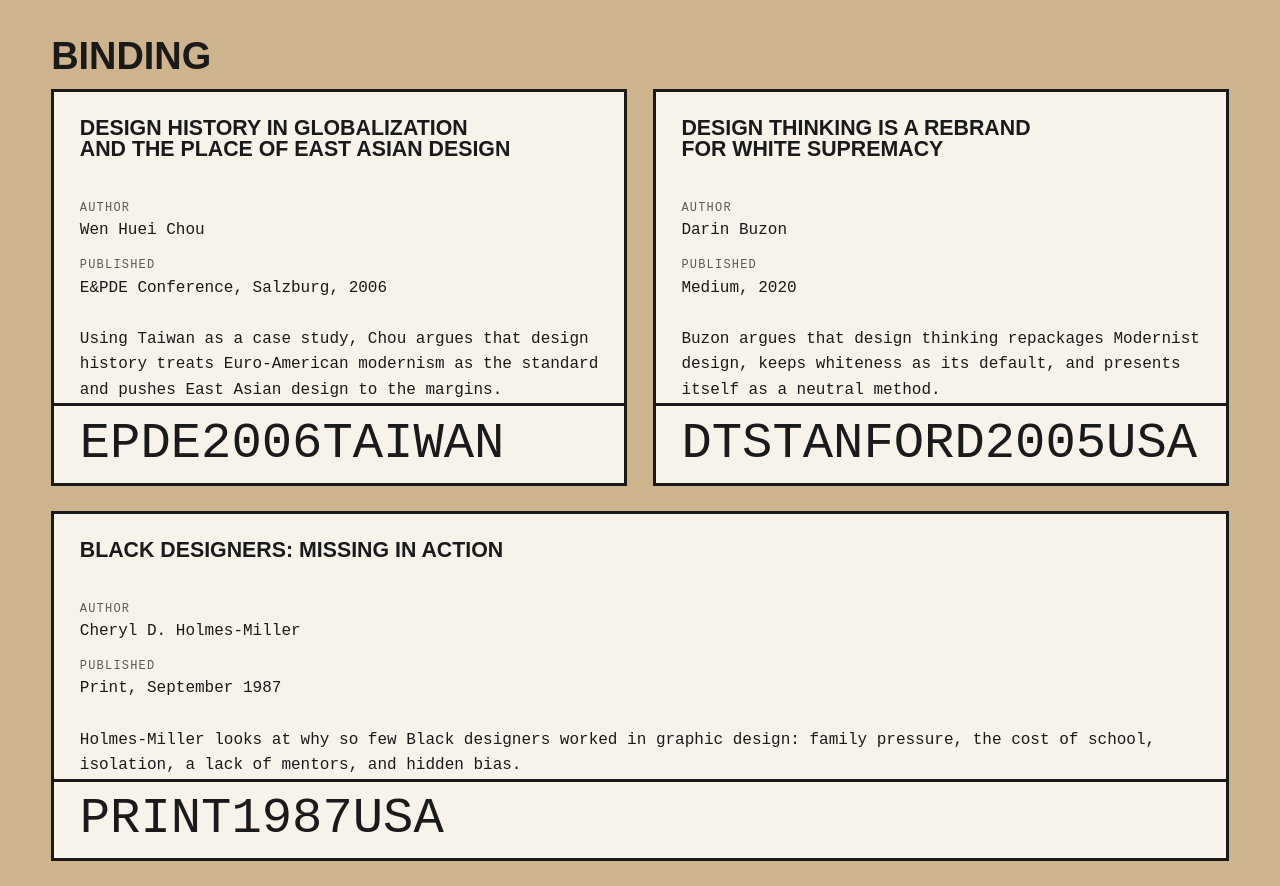
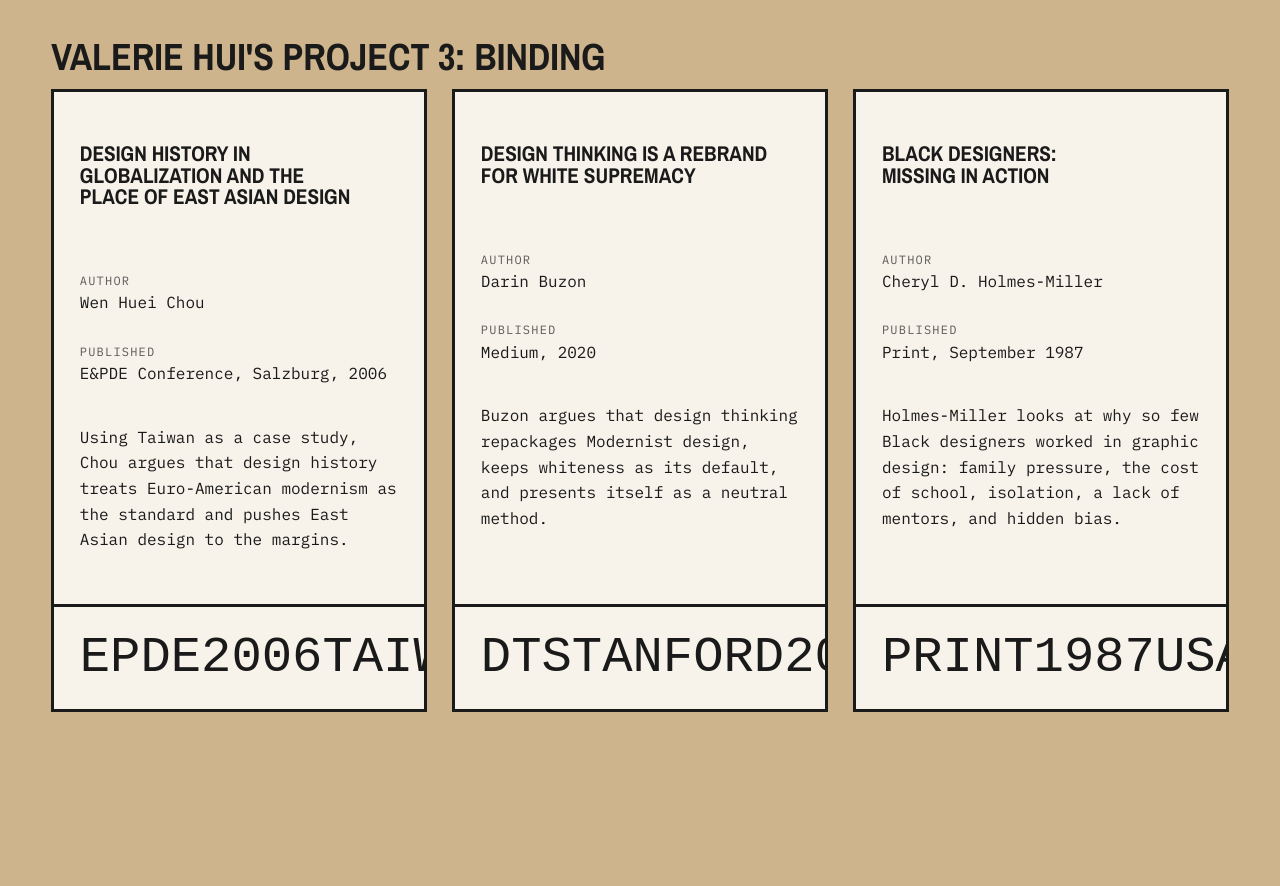
Before and after one commit to valpal2001/binding, a plain HTML site: page index.html in a window 1280 px wide. After the commit the page ends 800 px from the top, so only its background shows below. Drawn offline with nearby package versions, Linux system fonts and the light colour scheme; a web font is replaced by a local one.

Commit message:
landing page tinkering

```diff
--- a/index.html
+++ b/index.html
@@ -1,7 +1,8 @@
 <html>
 	<head>
 		<meta name="viewport" content="width=device-width, initial-scale=1">
-		<title>Binding</title>
+		<link rel="stylesheet" href="https://fonts.googleapis.com/css2?family=Archivo+Narrow:wght@700&family=IBM+Plex+Mono:ital,wght@0,400;0,700;1,400&family=Noto+Sans+TC:wght@900&family=Libre+Barcode+128&display=swap">		<title>Binding</title>
+		<p></p>
 	<style>
 		@import 'styles/reset.css' layer(reset);
 		@import 'styles/common.css' layer(common);
@@ -9,7 +10,8 @@
 	</head>
 
 	<body>
-		<h1>Binding</h1>
+		<h1>Valerie Hui's Project 3: Binding</h1>
+		<p></p>
 		<nav aria-label="Contents">
 				<ol class="cards">
 					<li>
--- a/styles/common.css
+++ b/styles/common.css
@@ -298,6 +298,7 @@ footer {
 	li {
 		display: flex;
 		flex: 1 1 18rem;
+		min-width: 0;
 	}
 }
 
@@ -309,16 +310,27 @@ footer {
 	padding-block-start: var(--space);
 	text-decoration: none;
 	display: flex;
+		flex: 1;
 	flex-direction: column;
+	min-width: 0;
+	overflow-wrap: break-word;
+	padding-block-start: var(--space-double);
 
-	> * {
+
+> * {
 		padding-inline: var(--space);
 	}
 
 	h2 {
+		hyphens: auto;
+		margin-block-end: var(--space-double);
 		border-block-start: none;
 		font-size: var(--size-1);
 		padding-block-start: 0;
+	}
+
+	dd {
+		padding-block-end: var(--space-half);
 	}
 
 	dt {
@@ -330,7 +342,7 @@ footer {
 	}
 
 	.summary {
-		margin-block-start: var(--space);
+		margin-block: var(--space) var(--space-double);
 	}
 
 	.barcode {
@@ -343,7 +355,7 @@ footer {
 		padding-block: var(--space-half);
 		white-space: nowrap;
 		margin-block-start: auto;
-
+		padding-block: var(--space);
 	}
 
 	&:hover {
```
